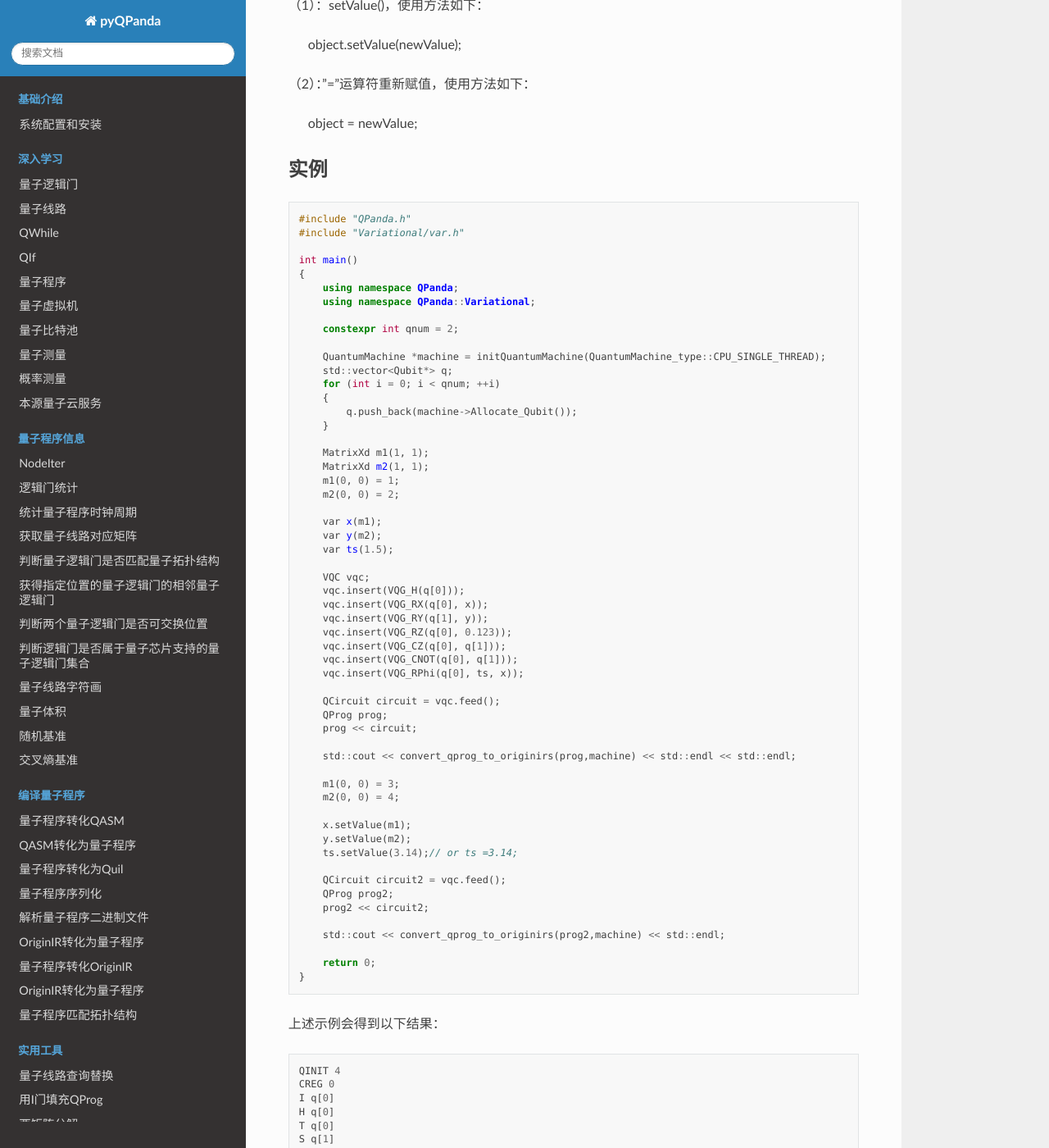
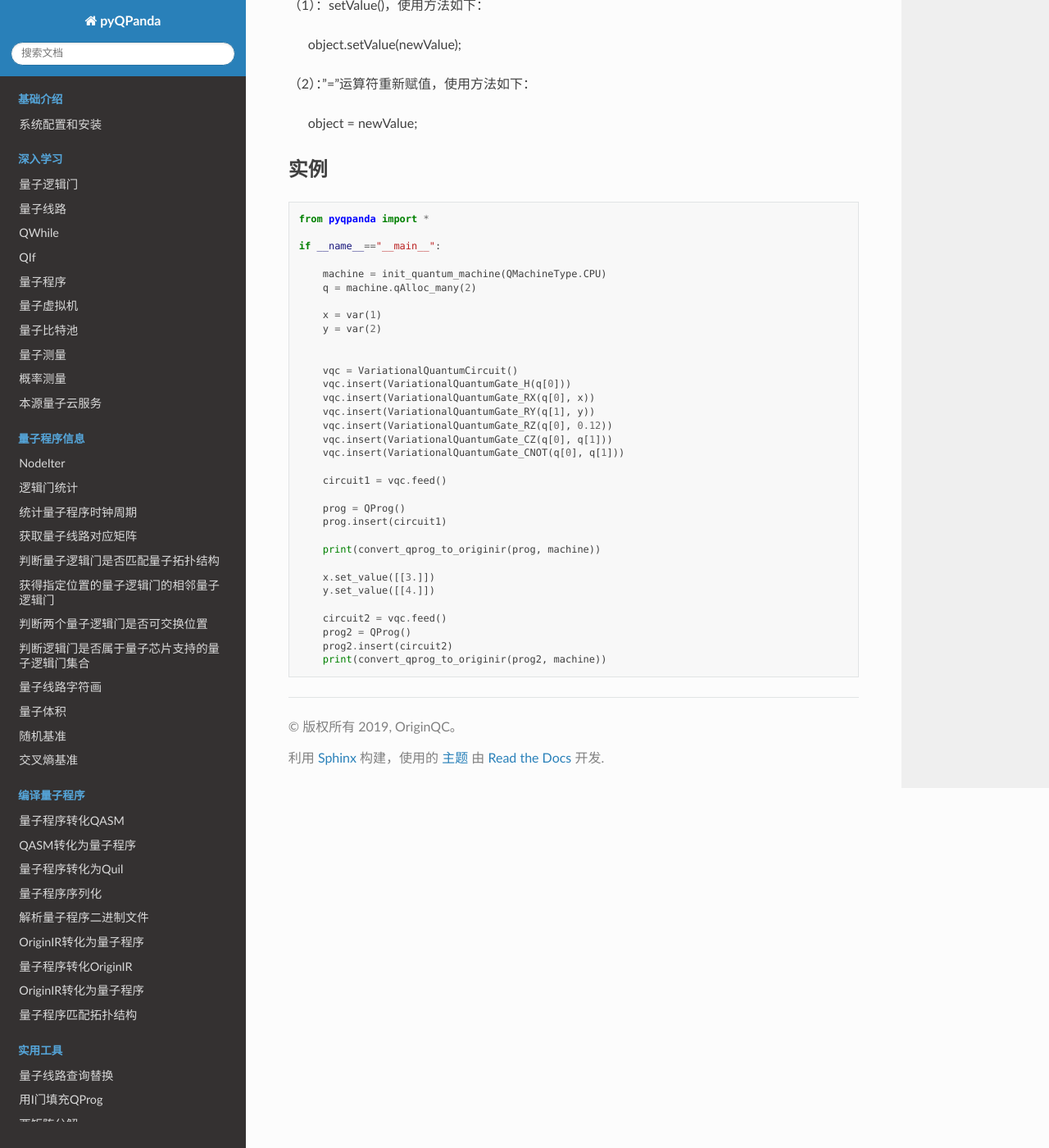
Before and after one commit to OriginQ/pyQPanda-Toturial, a Sphinx documentation site: the page built from source/VariableQGate.rst, in a window 1280 px wide and 1400 px high, scrolled down 5534 px. Shown: the whole window at 82% size. Built offline with Sphinx 7.4.7 and the Read the Docs theme 2.0.0, drawn with Linux system fonts in a browser that asks for light colours; pages that are not in the unit, such as notebooks, are missing from menus; some of the changed text lies outside the part shown.

Commit message:
Update VariableQGate.rst

```diff
--- a/source/VariableQGate.rst
+++ b/source/VariableQGate.rst
@@ -214,112 +214,38 @@ VariationalQuantumGate_SqiSWAP        VQG_SqiSWAP
 实例
 ----------
 
-.. code-block:: cpp
+.. code-block:: python
 
-    #include "QPanda.h"
-    #include "Variational/var.h"
+ from pyqpanda import *
 
-    int main()
-    {
-        using namespace QPanda;
-        using namespace QPanda::Variational;
+ if __name__=="__main__":
 
-        constexpr int qnum = 2;
+     machine = init_quantum_machine(QMachineType.CPU)
+     q = machine.qAlloc_many(2)
 
-        QuantumMachine *machine = initQuantumMachine(QuantumMachine_type::CPU_SINGLE_THREAD);
-        std::vector<Qubit*> q;
-        for (int i = 0; i < qnum; ++i)
-        {
-            q.push_back(machine->Allocate_Qubit());
-        }
-
-        MatrixXd m1(1, 1);
-        MatrixXd m2(1, 1);
-        m1(0, 0) = 1;
-        m2(0, 0) = 2;
-
-        var x(m1);
-        var y(m2);
-        var ts(1.5);
-
-        VQC vqc;
-        vqc.insert(VQG_H(q[0]));
-        vqc.insert(VQG_RX(q[0], x));
-        vqc.insert(VQG_RY(q[1], y));
-        vqc.insert(VQG_RZ(q[0], 0.123));
-        vqc.insert(VQG_CZ(q[0], q[1]));
-        vqc.insert(VQG_CNOT(q[0], q[1]));
-        vqc.insert(VQG_RPhi(q[0], ts, x));
-
-        QCircuit circuit = vqc.feed();
-        QProg prog;
-        prog << circuit;
-
-        std::cout << convert_qprog_to_originirs(prog,machine) << std::endl << std::endl;
-
-        m1(0, 0) = 3;
-        m2(0, 0) = 4;
-
-        x.setValue(m1);
-        y.setValue(m2);
-        ts.setValue(3.14);// or ts =3.14;
-
-        QCircuit circuit2 = vqc.feed();
-        QProg prog2;
-        prog2 << circuit2;
-
-        std::cout << convert_qprog_to_originirs(prog2,machine) << std::endl;
-
-        return 0;
-    }
-
-上述示例会得到以下结果：
-
-.. code-block:: cpp
+     x = var(1)
+     y = var(2)
 
 
-        QINIT 4
-        CREG 0
-        I q[0]
-        H q[0]
-        T q[0]
-        S q[1]
-        X q[2]
-        Y q[1]
-        Z q[2]
-        X1 q[2]
-        Y1 q[1]
-        Z1 q[2]
-        RPhi q[0],(1.8,1)
-        U1 q[0],(1.8)
-        U2 q[1],(3.1415927,1.5707963)
-        U3 q[2],(3.1415927,1.5707963,0.78539816)
-        RX q[0],(1.562)
-        RY q[1],(2.3658)
-        RZ q[0],(0.123)
-        CZ q[0],q[1]
-        CR q[0],q[1],(3.1415927)
-        CNOT q[0],q[1]
+     vqc = VariationalQuantumCircuit()
+     vqc.insert(VariationalQuantumGate_H(q[0]))
+     vqc.insert(VariationalQuantumGate_RX(q[0], x))
+     vqc.insert(VariationalQuantumGate_RY(q[1], y))
+     vqc.insert(VariationalQuantumGate_RZ(q[0], 0.12))
+     vqc.insert(VariationalQuantumGate_CZ(q[0], q[1]))
+     vqc.insert(VariationalQuantumGate_CNOT(q[0], q[1]))
 
-        QINIT 4
-        CREG 0
-        I q[0]
-        H q[0]
-        T q[0]
-        S q[1]
-        X q[2]
-        Y q[1]
-        Z q[2]
-        X1 q[2]
-        Y1 q[1]
-        Z1 q[2]
-        RPhi q[0],(3.148,3.3)
-        U1 q[0],(3.148)
-        U2 q[1],(3.1415927,1.5707963)
-        U3 q[2],(3.1415927,1.5707963,0.78539816)
-        RX q[0],(1.562)
-        RY q[1],(2.3658)
-        RZ q[0],(0.123)
-        CZ q[0],q[1]
-        CR q[0],q[1],(3.1415927)
-        CNOT q[0],q[1]
+     circuit1 = vqc.feed()
+
+     prog = QProg()
+     prog.insert(circuit1)
+
+     print(convert_qprog_to_originir(prog, machine))
+
+     x.set_value([[3.]])
+     y.set_value([[4.]])
+
+     circuit2 = vqc.feed()
+     prog2 = QProg()
+     prog2.insert(circuit2)
+     print(convert_qprog_to_originir(prog2, machine))
```
